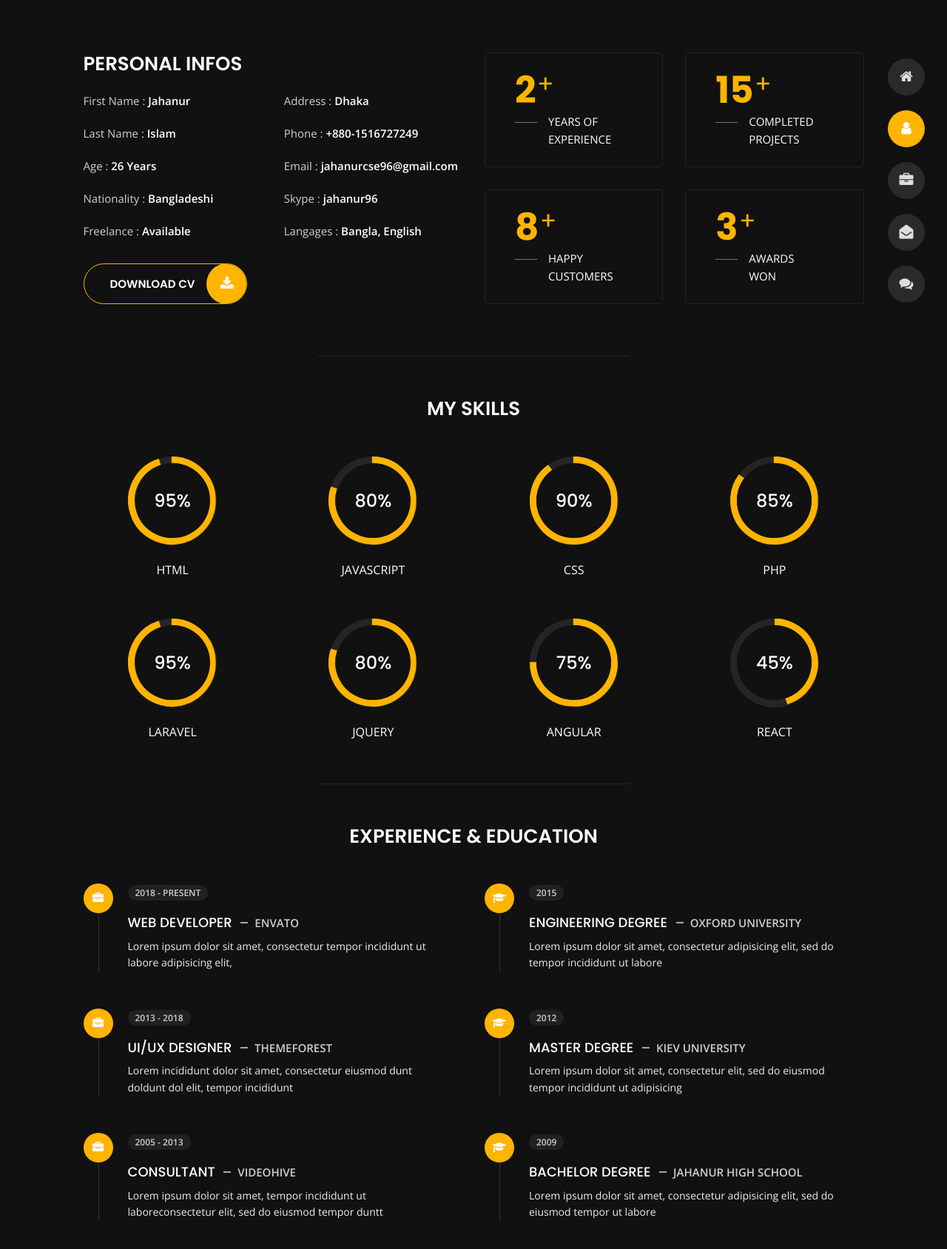
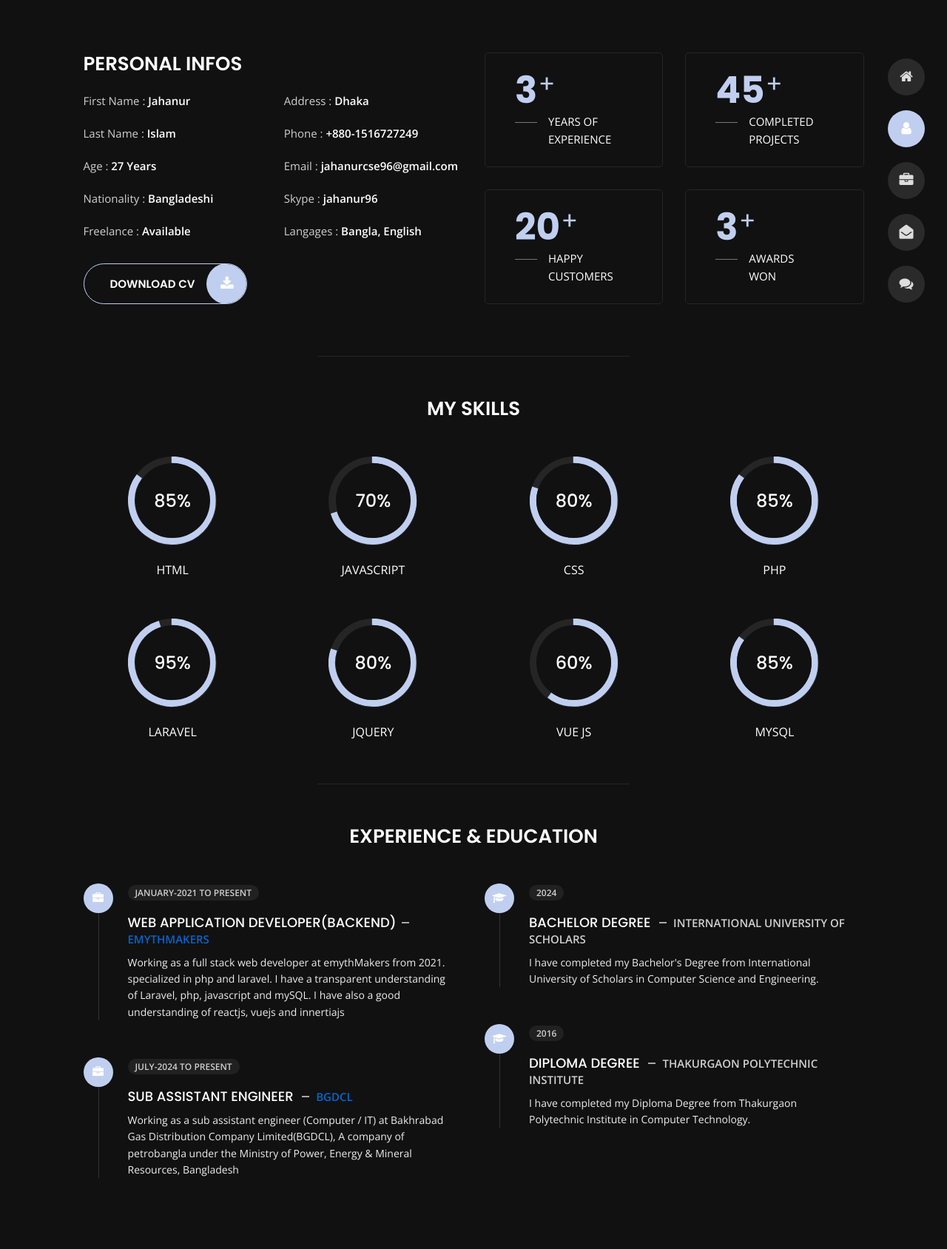
Before and after one commit to jahanur96/me.jahanur, a plain HTML site: page about.html in a window 1280 px wide. Shown: the part 156-1844 px from the top of the page at 74% size. After the commit the page ends 1818 px from the top, so only its background shows below. Drawn offline with nearby package versions, Linux system fonts and the light colour scheme.

Commit message:
added some change on about and index page

```diff
--- a/about.html
+++ b/about.html
@@ -158,7 +158,7 @@
                         <ul class="about-list list-unstyled open-sans-font">
                             <li> <span class="title">first name :</span> <span class="value d-block d-sm-inline-block d-lg-block d-xl-inline-block">Jahanur</span> </li>
                             <li> <span class="title">last name :</span> <span class="value d-block d-sm-inline-block d-lg-block d-xl-inline-block">Islam</span> </li>
-                            <li> <span class="title">Age :</span> <span class="value d-block d-sm-inline-block d-lg-block d-xl-inline-block">26 Years</span> </li>
+                            <li> <span class="title">Age :</span> <span class="value d-block d-sm-inline-block d-lg-block d-xl-inline-block">27 Years</span> </li>
                             <li> <span class="title">Nationality :</span> <span class="value d-block d-sm-inline-block d-lg-block d-xl-inline-block">Bangladeshi</span> </li>
                             <li> <span class="title">Freelance :</span> <span class="value d-block d-sm-inline-block d-lg-block d-xl-inline-block">Available</span> </li>
                         </ul>
@@ -186,19 +186,19 @@
                 <div class="row">
                     <div class="col-6">
                         <div class="box-stats with-margin">
-                            <h3 class="poppins-font position-relative">2</h3>
+                            <h3 class="poppins-font position-relative">3</h3>
                             <p class="open-sans-font m-0 position-relative text-uppercase">years of <span class="d-block">experience</span></p>
                         </div>
                     </div>
                     <div class="col-6">
                         <div class="box-stats with-margin">
-                            <h3 class="poppins-font position-relative">15</h3>
+                            <h3 class="poppins-font position-relative">45</h3>
                             <p class="open-sans-font m-0 position-relative text-uppercase">completed <span class="d-block">projects</span></p>
                         </div>
                     </div>
                     <div class="col-6">
                         <div class="box-stats">
-                            <h3 class="poppins-font position-relative">8</h3>
+                            <h3 class="poppins-font position-relative">20</h3>
                             <p class="open-sans-font m-0 position-relative text-uppercase">Happy<span class="d-block">customers</span></p>
                         </div>
                     </div>
@@ -219,8 +219,8 @@
                 <h3 class="text-uppercase pb-4 pb-sm-5 mb-3 mb-sm-0 text-left text-sm-center custom-title ft-wt-600">My Skills</h3>
             </div>
             <div class="col-6 col-md-3 mb-3 mb-sm-5">
-                <div class="c100 p95">
-                    <span>95%</span>
+                <div class="c100 p85">
+                    <span>85%</span>
                     <div class="slice">
                         <div class="bar"></div>
                         <div class="fill"></div>
@@ -229,8 +229,8 @@
                 <h6 class="text-uppercase open-sans-font text-center mt-2 mt-sm-4">html</h6>
             </div>
             <div class="col-6 col-md-3 mb-3 mb-sm-5">
-                <div class="c100 p80">
-                    <span>80%</span>
+                <div class="c100 p70">
+                    <span>70%</span>
                     <div class="slice">
                         <div class="bar"></div>
                         <div class="fill"></div>
@@ -239,8 +239,8 @@
                 <h6 class="text-uppercase open-sans-font text-center mt-2 mt-sm-4">javascript</h6>
             </div>
             <div class="col-6 col-md-3 mb-3 mb-sm-5">
-                <div class="c100 p90">
-                    <span>90%</span>
+                <div class="c100 p80">
+                    <span>80%</span>
                     <div class="slice">
                         <div class="bar"></div>
                         <div class="fill"></div>
@@ -279,24 +279,24 @@
                 <h6 class="text-uppercase open-sans-font text-center mt-2 mt-sm-4">jquery</h6>
             </div>
             <div class="col-6 col-md-3 mb-3 mb-sm-5">
-                <div class="c100 p75">
-                    <span>75%</span>
+                <div class="c100 p60">
+                    <span>60%</span>
                     <div class="slice">
                         <div class="bar"></div>
                         <div class="fill"></div>
                     </div>
                 </div>
-                <h6 class="text-uppercase open-sans-font text-center mt-2 mt-sm-4">angular</h6>
+                <h6 class="text-uppercase open-sans-font text-center mt-2 mt-sm-4">Vue js</h6>
             </div>
             <div class="col-6 col-md-3 mb-3 mb-sm-5">
-                <div class="c100 p45">
-                    <span>45%</span>
+                <div class="c100 p85">
+                    <span>85%</span>
                     <div class="slice">
                         <div class="bar"></div>
                         <div class="fill"></div>
                     </div>
                 </div>
-                <h6 class="text-uppercase open-sans-font text-center mt-2 mt-sm-4">react</h6>
+                <h6 class="text-uppercase open-sans-font text-center mt-2 mt-sm-4">Mysql</h6>
             </div>
         </div>
         <!-- Skills Ends -->
@@ -313,55 +313,53 @@
                             <div class="icon">
                                 <i class="fa fa-briefcase"></i>
                             </div>
-                            <span class="time open-sans-font text-uppercase">2018 - Present</span>
-                            <h5 class="poppins-font text-uppercase">Web Developer <span class="place open-sans-font">Envato</span></h5>
-                            <p class="open-sans-font">Lorem ipsum dolor sit amet, consectetur tempor incididunt ut labore adipisicing elit, </p>
+                            <span class="time open-sans-font text-uppercase">January-2021 to Present</span>
+                            <h5 class="poppins-font text-uppercase">Web Application Developer(Backend) <span class="place open-sans-font"><a target="_blank" href="https://www.emythmakers.com/">emythMakers</a></span></h5>
+                            <p class="open-sans-font">Working as a full stack web developer at emythMakers from 2021.
+                                 specialized in php and laravel. I have a transparent understanding of Laravel, php, javascript and mySQL.
+                                  I have also a good understanding of reactjs, vuejs and innertiajs</p>
                         </li>
                         <li>
                             <div class="icon">
                                 <i class="fa fa-briefcase"></i>
                             </div>
-                            <span class="time open-sans-font text-uppercase">2013 - 2018</span>
-                            <h5 class="poppins-font text-uppercase">UI/UX Designer <span class="place open-sans-font">Themeforest</span></h5>
-                            <p class="open-sans-font">Lorem incididunt dolor sit amet, consectetur eiusmod dunt doldunt dol elit, tempor incididunt</p>
+                            <span class="time open-sans-font text-uppercase">july-2024 to Present</span>
+                            <h5 class="poppins-font text-uppercase">sub assistant engineer <span class="place open-sans-font"><a target="_blank" href="https://bgdcl.gov.bd/">bgdcl</a></span></h5>
+                            <p class="open-sans-font">Working as a sub assistant engineer (Computer / IT) at Bakhrabad
+                                Gas Distribution Company Limited(BGDCL), A company of petrobangla under the Ministry of Power, Energy & Mineral Resources, Bangladesh
+                            </p>
                         </li>
-                        <li>
+                        <!-- <li>
                             <div class="icon">
                                 <i class="fa fa-briefcase"></i>
                             </div>
-                            <span class="time open-sans-font text-uppercase">2005 - 2013</span>
-                            <h5 class="poppins-font text-uppercase">Consultant <span class="place open-sans-font">Videohive</span></h5>
-                            <p class="open-sans-font">Lorem ipsum dolor sit amet, tempor incididunt ut laboreconsectetur elit, sed do eiusmod tempor duntt</p>
-                        </li>
+                            <span class="time open-sans-font text-uppercase">2018 - 2021</span>
+                            <h5 class="poppins-font text-uppercase">IT Executive <span class="place open-sans-font">Orison Group</span></h5>
+                            <p class="open-sans-font"></p>
+                        </li> -->
+
                     </ul>
                 </div>
             </div>
             <div class="col-lg-6 m-15px-tb">
                 <div class="resume-box">
                     <ul>
+
                         <li>
                             <div class="icon">
                                 <i class="fa fa-graduation-cap"></i>
                             </div>
-                            <span class="time open-sans-font text-uppercase">2015</span>
-                            <h5 class="poppins-font text-uppercase">Engineering Degree <span class="place open-sans-font">Oxford University</span></h5>
-                            <p class="open-sans-font">Lorem ipsum dolor sit amet, consectetur adipisicing elit, sed do tempor incididunt ut labore</p>
+                            <span class="time open-sans-font text-uppercase">2024</span>
+                            <h5 class="poppins-font text-uppercase">Bachelor Degree <span class="place open-sans-font">International University of Scholars</span></h5>
+                            <p class="open-sans-font">I have completed my Bachelor's Degree from International University of Scholars in Computer Science and Engineering.</p>
                         </li>
                         <li>
                             <div class="icon">
                                 <i class="fa fa-graduation-cap"></i>
                             </div>
-                            <span class="time open-sans-font text-uppercase">2012</span>
-                            <h5 class="poppins-font text-uppercase">Master Degree <span class="place open-sans-font">Kiev University</span></h5>
-                            <p class="open-sans-font">Lorem ipsum dolor sit amet, consectetur elit, sed do eiusmod tempor incididunt ut adipisicing</p>
-                        </li>
-                        <li>
-                            <div class="icon">
-                                <i class="fa fa-graduation-cap"></i>
-                            </div>
-                            <span class="time open-sans-font text-uppercase">2009</span>
-                            <h5 class="poppins-font text-uppercase">Bachelor Degree <span class="place open-sans-font"> Jahanur High School</span></h5>
-                            <p class="open-sans-font">Lorem ipsum dolor sit amet, consectetur adipisicing elit, sed do eiusmod tempor ut labore</p>
+                            <span class="time open-sans-font text-uppercase">2016</span>
+                            <h5 class="poppins-font text-uppercase">Diploma Degree <span class="place open-sans-font"> Thakurgaon Polytechnic Institute</span></h5>
+                            <p class="open-sans-font">I have completed my Diploma Degree from Thakurgaon Polytechnic Institute in Computer Technology.</p>
                         </li>
                     </ul>
                 </div>
--- a/css/skins/yellow.css
+++ b/css/skins/yellow.css
@@ -1,5 +1,5 @@
 /* =================================================================== */
-/* YELLOW #ffb400
+/* YELLOW #C0CFF0
 ====================================================================== */
 
 .home h1,
@@ -14,7 +14,7 @@ body.light #menu li.active a,
 .portfolio .slideshow a,
 .portfolio .grid figure:hover figcaption,
 .blog-post .meta i{
-	color: #ffb400;
+	color: #C0CFF0;
 }
 .home .home-details h1:before,
 .about .resume-box .icon,
@@ -35,7 +35,7 @@ body.light .header ul.icon-menu li.icon-box.active, body.light  .header ul.icon-
 .portfolio .slideshow .carousel-indicators li.active,
 .button:before,
 .button-icon{
-	background-color: #ffb400;
+	background-color: #C0CFF0;
 }
 .contact .contactform input[type=text]:focus,
 .contact .contactform input[type=email]:focus,
@@ -48,11 +48,11 @@ body.light.contact .contactform textarea:focus,
 body.light.blog .page-item.active .page-link,
 body.light.blog .page-link:hover,
 .button{
-	border: 1px solid #ffb400;
+	border: 1px solid #C0CFF0;
 }
 .blog .post-thumb {
-	border-bottom: 5px solid #ffb400;
+	border-bottom: 5px solid #C0CFF0;
 }
 .pie, .c100 .bar, .c100.p51 .fill, .c100.p52 .fill, .c100.p53 .fill, .c100.p54 .fill, .c100.p55 .fill, .c100.p56 .fill, .c100.p57 .fill, .c100.p58 .fill, .c100.p59 .fill, .c100.p60 .fill, .c100.p61 .fill, .c100.p62 .fill, .c100.p63 .fill, .c100.p64 .fill, .c100.p65 .fill, .c100.p66 .fill, .c100.p67 .fill, .c100.p68 .fill, .c100.p69 .fill, .c100.p70 .fill, .c100.p71 .fill, .c100.p72 .fill, .c100.p73 .fill, .c100.p74 .fill, .c100.p75 .fill, .c100.p76 .fill, .c100.p77 .fill, .c100.p78 .fill, .c100.p79 .fill, .c100.p80 .fill, .c100.p81 .fill, .c100.p82 .fill, .c100.p83 .fill, .c100.p84 .fill, .c100.p85 .fill, .c100.p86 .fill, .c100.p87 .fill, .c100.p88 .fill, .c100.p89 .fill, .c100.p90 .fill, .c100.p91 .fill, .c100.p92 .fill, .c100.p93 .fill, .c100.p94 .fill, .c100.p95 .fill, .c100.p96 .fill, .c100.p97 .fill, .c100.p98 .fill, .c100.p99 .fill, .c100.p100 .fill {
-	border: 0.08em solid #ffb400;
+	border: 0.08em solid #C0CFF0;
 }
```
Also changed, not shown: contact.html (+1 -1 lines), index.html (+4 -1 lines), portfolio.html (+10 -8 lines), img/projects/samakal.png (added).
